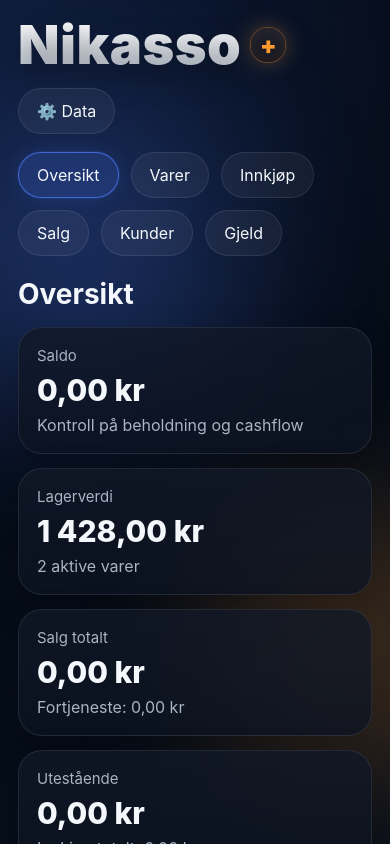
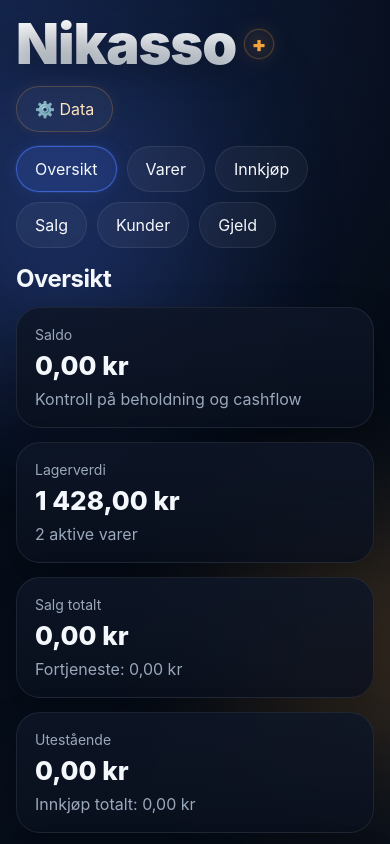
Before and after one commit to nikolaihoffmann-svg/Nikasso-, a React (Vite) app: page / in a window 390 px wide. Shown: the top 844 px of the page. Built offline with nearby package versions, Linux system fonts and the light colour scheme.

Commit message:
Refactor CSS styles and variables for consistency
Updated various CSS variables and styles for improved design consistency and responsiveness.

```diff
--- a/src/app/styles.css
+++ b/src/app/styles.css
@@ -1,17 +1,22 @@
 :root {
-  --bg: #08111f;
-  --bg-2: #0b1528;
-  --card: rgba(16, 24, 40, 0.72);
+  --bg: #07101d;
+  --bg-2: #0a1526;
+  --bg-3: #0d1b31;
+  --card: rgba(14, 22, 39, 0.82);
   --card-2: rgba(255, 255, 255, 0.04);
-  --border: rgba(255, 255, 255, 0.09);
+  --border: rgba(255, 255, 255, 0.08);
+  --border-2: rgba(255, 255, 255, 0.05);
   --text: #f4f7fb;
-  --muted: #aab4c3;
-  --blue: #4f7cff;
-  --blue-soft: rgba(79, 124, 255, 0.18);
-  --gold: #ff9a2f;
-  --gold-soft: rgba(255, 154, 47, 0.2);
+  --muted: #9aa8bb;
+  --blue: #4d78ff;
+  --blue-soft: rgba(77, 120, 255, 0.16);
+  --gold: #f5a33b;
+  --gold-soft: rgba(245, 163, 59, 0.18);
   --danger: #ef4444;
+  --danger-soft: rgba(239, 68, 68, 0.14);
   --success: #22c55e;
+  --success-soft: rgba(34, 197, 94, 0.14);
+  --shadow: 0 18px 40px rgba(0, 0, 0, 0.26);
 }
 
 html,
@@ -20,8 +25,8 @@
   margin: 0;
   min-height: 100%;
   background:
-    radial-gradient(circle at top left, rgba(34, 63, 130, 0.35), transparent 34%),
-    radial-gradient(circle at bottom right, rgba(255, 154, 47, 0.08), transparent 30%),
+    radial-gradient(circle at top left, rgba(52, 88, 180, 0.32), transparent 34%),
+    radial-gradient(circle at bottom right, rgba(245, 163, 59, 0.08), transparent 28%),
     linear-gradient(180deg, #040a14 0%, #08111f 100%);
   color: var(--text);
   font-family: Inter, ui-sans-serif, system-ui, -apple-system, BlinkMacSystemFont, sans-serif;
@@ -44,7 +49,7 @@
   width: 100%;
   border-radius: 14px;
   border: 1px solid var(--border);
-  background: rgba(255, 255, 255, 0.05);
+  background: rgba(255, 255, 255, 0.045);
   color: var(--text);
   padding: 14px 16px;
   outline: none;
@@ -52,7 +57,7 @@
 
 input::placeholder,
 textarea::placeholder {
-  color: #9aa6b7;
+  color: #91a0b3;
 }
 
 textarea {
@@ -67,7 +72,7 @@
 .appShell {
   position: relative;
   min-height: 100vh;
-  padding: 24px;
+  padding: 18px;
   overflow-x: hidden;
 }
 
@@ -75,24 +80,24 @@
   position: fixed;
   pointer-events: none;
   filter: blur(80px);
-  opacity: 0.25;
+  opacity: 0.24;
   z-index: 0;
 }
 
 .appBgGlow1 {
-  width: 280px;
-  height: 280px;
+  width: 260px;
+  height: 260px;
   background: var(--blue);
-  top: 120px;
-  left: -60px;
+  top: 100px;
+  left: -70px;
 }
 
 .appBgGlow2 {
-  width: 240px;
-  height: 240px;
+  width: 220px;
+  height: 220px;
   background: var(--gold);
-  bottom: 80px;
-  right: -80px;
+  bottom: 90px;
+  right: -90px;
 }
 
 .appHeader,
@@ -101,13 +106,20 @@
   z-index: 1;
 }
 
+.appHeader {
+  margin-bottom: 18px;
+}
+
 .appHeaderTop {
   display: flex;
   align-items: center;
   justify-content: space-between;
-  gap: 16px;
-  margin-bottom: 18px;
+  gap: 14px;
   flex-wrap: wrap;
+}
+
+.appHeaderTopTight {
+  margin-bottom: 14px;
 }
 
 .headerActions {
@@ -122,70 +134,83 @@
   gap: 10px;
 }
 
+.brandCompact {
+  gap: 8px;
+}
+
 .brandText {
-  font-size: clamp(34px, 5.8vw, 72px);
+  font-size: clamp(28px, 6.7vw, 64px);
   font-weight: 900;
-  letter-spacing: 0.5px;
+  letter-spacing: -0.02em;
   line-height: 1;
-  background: linear-gradient(180deg, #ffffff 0%, #c6cfdb 100%);
+  background: linear-gradient(180deg, #ffffff 0%, #c5cfdb 100%);
   -webkit-background-clip: text;
   -webkit-text-fill-color: transparent;
-  text-shadow: 0 12px 30px rgba(0, 0, 0, 0.35);
+  text-shadow: 0 10px 28px rgba(0, 0, 0, 0.28);
 }
 
 .brandPlus {
   display: inline-flex;
   align-items: center;
   justify-content: center;
-  width: clamp(34px, 4.4vw, 56px);
-  height: clamp(34px, 4.4vw, 56px);
-  border-radius: 16px;
-  background: linear-gradient(180deg, #161c2c 0%, #0f1320 100%);
+  font-weight: 900;
+  line-height: 1;
+}
+
+.brandPlusClean {
+  width: 34px;
+  height: 34px;
+  border-radius: 999px;
+  font-size: 24px;
   color: var(--gold);
-  font-size: clamp(24px, 3vw, 36px);
-  font-weight: 900;
+  border: 1px solid rgba(245, 163, 59, 0.28);
+  background: radial-gradient(circle at center, rgba(245, 163, 59, 0.12), rgba(245, 163, 59, 0.03));
   box-shadow:
-    0 0 0 1px rgba(255, 154, 47, 0.3),
-    0 0 22px rgba(255, 154, 47, 0.34),
-    inset 0 0 20px rgba(255, 154, 47, 0.12);
+    0 0 0 1px rgba(245, 163, 59, 0.06),
+    0 0 22px rgba(245, 163, 59, 0.12);
 }
 
 .tabs {
   display: flex;
   gap: 12px;
   flex-wrap: wrap;
-  margin-bottom: 24px;
+}
+
+.tabsCompact {
+  gap: 10px;
 }
 
 .tab,
 .btn {
   border: 1px solid var(--border);
   color: var(--text);
-  background: rgba(255, 255, 255, 0.05);
+  background: rgba(255, 255, 255, 0.045);
   border-radius: 999px;
   padding: 12px 18px;
   transition: 0.18s ease;
 }
 
-.tab.active {
-  border-color: rgba(79, 124, 255, 0.7);
-  background: var(--blue-soft);
-  box-shadow: 0 0 0 1px rgba(79, 124, 255, 0.12), 0 0 20px rgba(79, 124, 255, 0.14);
+.tab {
+  min-width: 108px;
 }
 
-.pillBtn {
-  border-color: rgba(255, 154, 47, 0.35);
-  box-shadow: 0 0 18px rgba(255, 154, 47, 0.12);
+.tab.active {
+  border-color: rgba(77, 120, 255, 0.65);
+  background: var(--blue-soft);
+  box-shadow: 0 0 0 1px rgba(77, 120, 255, 0.12), 0 0 18px rgba(77, 120, 255, 0.12);
 }
 
-.ghostBtn {
-  border-color: rgba(255, 255, 255, 0.08);
+.dataBtn {
+  border-color: rgba(245, 163, 59, 0.24);
+  color: #ffe3be;
+  box-shadow: 0 0 14px rgba(245, 163, 59, 0.08);
 }
 
 .pageTitle {
-  font-size: clamp(28px, 4vw, 54px);
-  margin: 0 0 18px;
+  font-size: clamp(24px, 5vw, 46px);
+  margin: 0 0 16px;
   line-height: 1.05;
+  letter-spacing: -0.02em;
 }
 
 .grid2,
@@ -208,22 +233,22 @@
 }
 
 .card {
-  background: linear-gradient(180deg, rgba(17, 24, 39, 0.78) 0%, rgba(12, 19, 33, 0.78) 100%);
+  background: linear-gradient(180deg, rgba(14, 22, 39, 0.86) 0%, rgba(10, 16, 29, 0.84) 100%);
   border: 1px solid var(--border);
   border-radius: 24px;
   padding: 18px;
   backdrop-filter: blur(16px);
-  box-shadow: 0 18px 40px rgba(0, 0, 0, 0.22);
+  box-shadow: var(--shadow);
 }
 
 .cardTitle {
-  font-size: 15px;
+  font-size: 14px;
   color: var(--muted);
   margin-bottom: 10px;
 }
 
 .cardValue {
-  font-size: clamp(30px, 3.6vw, 48px);
+  font-size: clamp(26px, 3.6vw, 46px);
   font-weight: 800;
   line-height: 1;
 }
@@ -236,11 +261,7 @@
 .sectionTitle {
   margin: 0 0 14px;
   font-size: 22px;
-}
-
-.fieldGrid {
-  display: grid;
-  gap: 14px;
+  letter-spacing: -0.02em;
 }
 
 .label {
@@ -258,25 +279,25 @@
   gap: 14px;
   padding: 16px;
   border-radius: 18px;
-  background: rgba(255, 255, 255, 0.035);
-  border: 1px solid rgba(255, 255, 255, 0.06);
+  background: rgba(255, 255, 255, 0.03);
+  border: 1px solid var(--border-2);
 }
 
 .btnPrimary {
   background: linear-gradient(180deg, #4f7cff 0%, #2c63ff 100%);
-  border-color: rgba(79, 124, 255, 0.65);
+  border-color: rgba(79, 124, 255, 0.55);
   color: white;
 }
 
 .btnDanger {
   background: linear-gradient(180deg, #ef4444 0%, #dc2626 100%);
-  border-color: rgba(239, 68, 68, 0.5);
+  border-color: rgba(239, 68, 68, 0.42);
   color: white;
 }
 
 .btnSuccess {
   background: linear-gradient(180deg, #22c55e 0%, #16a34a 100%);
-  border-color: rgba(34, 197, 94, 0.45);
+  border-color: rgba(34, 197, 94, 0.4);
   color: white;
 }
 
@@ -298,29 +319,30 @@
   gap: 6px;
   padding: 8px 12px;
   border-radius: 999px;
-  background: rgba(255, 255, 255, 0.06);
+  background: rgba(255, 255, 255, 0.05);
   border: 1px solid var(--border);
   font-size: 14px;
 }
 
 .badgeBlue {
   background: var(--blue-soft);
-  border-color: rgba(79, 124, 255, 0.35);
+  border-color: rgba(77, 120, 255, 0.3);
 }
 
 .badgeGold {
   background: var(--gold-soft);
-  border-color: rgba(255, 154, 47, 0.35);
+  border-color: rgba(245, 163, 59, 0.28);
+  color: #ffe0b8;
 }
 
 .badgeDanger {
-  background: rgba(239, 68, 68, 0.14);
-  border-color: rgba(239, 68, 68, 0.35);
+  background: var(--danger-soft);
+  border-color: rgba(239, 68, 68, 0.3);
 }
 
 .badgeSuccess {
-  background: rgba(34, 197, 94, 0.14);
-  border-color: rgba(34, 197, 94, 0.35);
+  background: var(--success-soft);
+  border-color: rgba(34, 197, 94, 0.3);
 }
 
 .list {
@@ -335,8 +357,8 @@
   align-items: flex-start;
   padding: 14px;
   border-radius: 18px;
-  background: rgba(255, 255, 255, 0.035);
-  border: 1px solid rgba(255, 255, 255, 0.05);
+  background: rgba(255, 255, 255, 0.03);
+  border: 1px solid var(--border-2);
 }
 
 .sparkList {
@@ -405,7 +427,7 @@
   color: var(--text);
   border: 0;
   padding: 14px;
-  border-bottom: 1px solid rgba(255, 255, 255, 0.05);
+  border-bottom: 1px solid var(--border-2);
 }
 
 .emptyState {
@@ -414,18 +436,92 @@
   text-align: center;
 }
 
+.compactList {
+  display: grid;
+  gap: 10px;
+}
+
+.compactRow {
+  padding: 14px 16px;
+  border-radius: 18px;
+  background: rgba(255, 255, 255, 0.03);
+  border: 1px solid var(--border-2);
+}
+
+.compactRowActive {
+  background: rgba(77, 120, 255, 0.14);
+  border-color: rgba(77, 120, 255, 0.45);
+  box-shadow: 0 0 0 1px rgba(77, 120, 255, 0.08);
+}
+
+.kpiGrid {
+  display: grid;
+  grid-template-columns: repeat(3, minmax(0, 1fr));
+  gap: 12px;
+}
+
+.kpiCard {
+  padding: 14px;
+  border-radius: 18px;
+  background: rgba(255, 255, 255, 0.035);
+  border: 1px solid var(--border-2);
+}
+
+.kpiLabel {
+  color: var(--muted);
+  font-size: 13px;
+  margin-bottom: 8px;
+}
+
+.kpiValue {
+  font-size: 24px;
+  font-weight: 800;
+  line-height: 1;
+}
+
+.filterBar {
+  display: flex;
+  gap: 10px;
+  flex-wrap: wrap;
+}
+
+.filterChip {
+  padding: 10px 14px;
+  border-radius: 999px;
+  border: 1px solid var(--border);
+  background: rgba(255, 255, 255, 0.04);
+  color: var(--text);
+}
+
+.filterChipActive {
+  background: var(--blue-soft);
+  border-color: rgba(77, 120, 255, 0.45);
+}
+
 @media (max-width: 900px) {
   .grid4,
   .grid3,
-  .grid2 {
+  .grid2,
+  .kpiGrid {
     grid-template-columns: 1fr;
   }
 
   .appShell {
-    padding: 18px;
+    padding: 16px;
+  }
+
+  .tab {
+    min-width: 0;
+    flex: 0 0 auto;
   }
 
   .brandText {
-    font-size: 54px;
+    font-size: 56px;
+  }
+
+  .brandPlusClean {
+    width: 30px;
+    height: 30px;
+    font-size: 21px;
   }
 }
```
